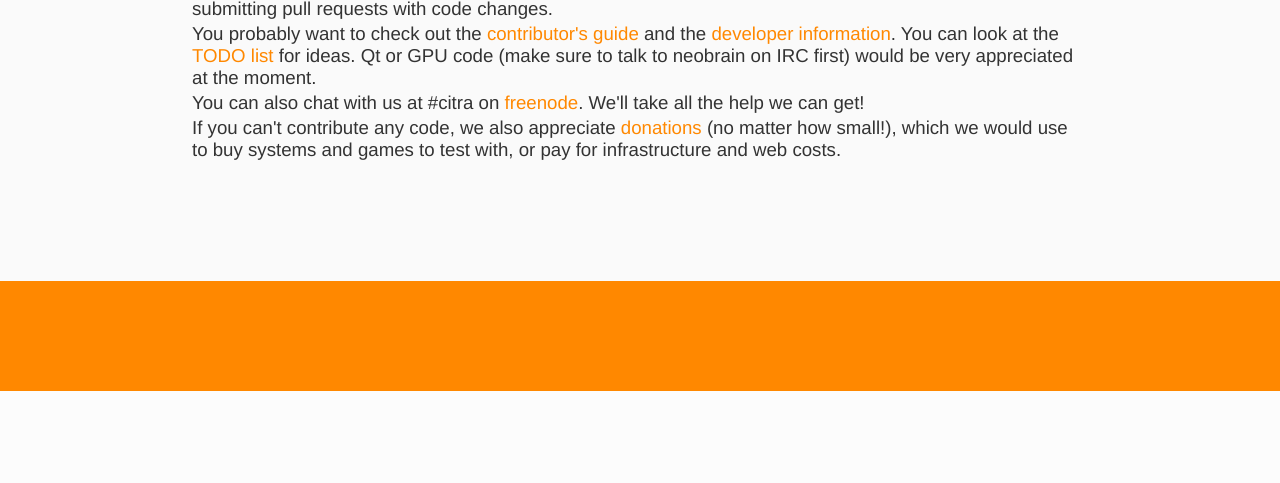
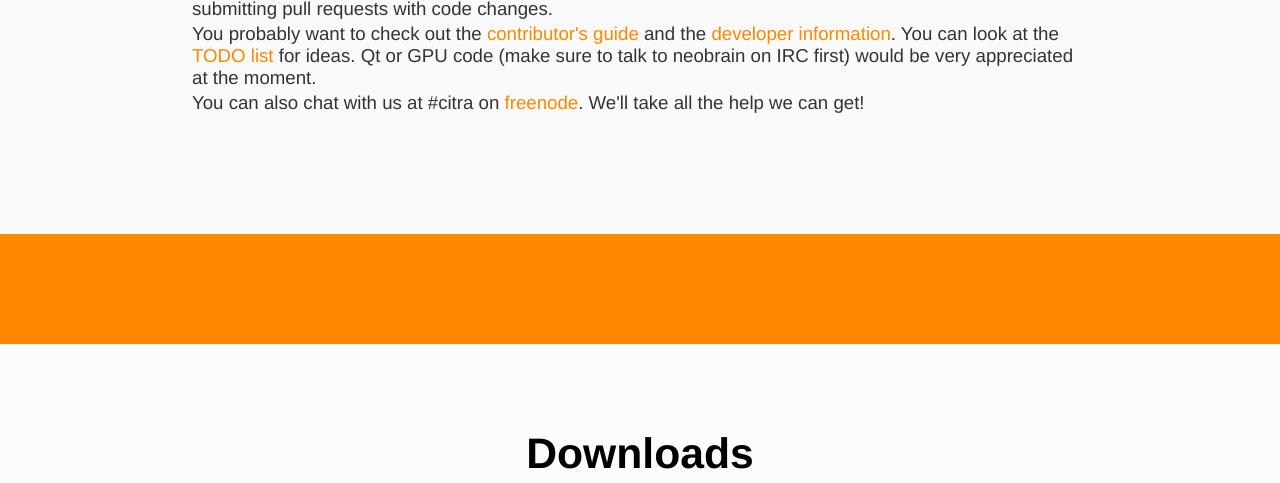
Before and after one commit to citra-emu/citra-emu.github.io, a plain HTML site: page index.html in a window 1280 px wide. Shown: the part 1992-2475 px from the top of the page. Drawn offline with nearby package versions, Linux system fonts and the light colour scheme.

Commit message:
Remove additional link to PayPal donations

```diff
--- a/index.html
+++ b/index.html
@@ -167,9 +167,6 @@
                 at the moment.</p>
             <p>You can also chat with us at #citra on <a href="https://webchat.freenode.net">freenode</a>. We'll take
                 all the help we can get!</p>
-            <p>If you can't contribute any code, we also appreciate <a href="https://www.paypal.com/cgi-bin/webscr?cmd=_s-xclick&amp;hosted_button_id=K899FANUJ2ZXW">donations</a>
-                (no matter how small!), which we would use to buy systems and games to test with, or pay for
-                infrastructure and web costs.</p>
 
         </div>
     </div>
```
